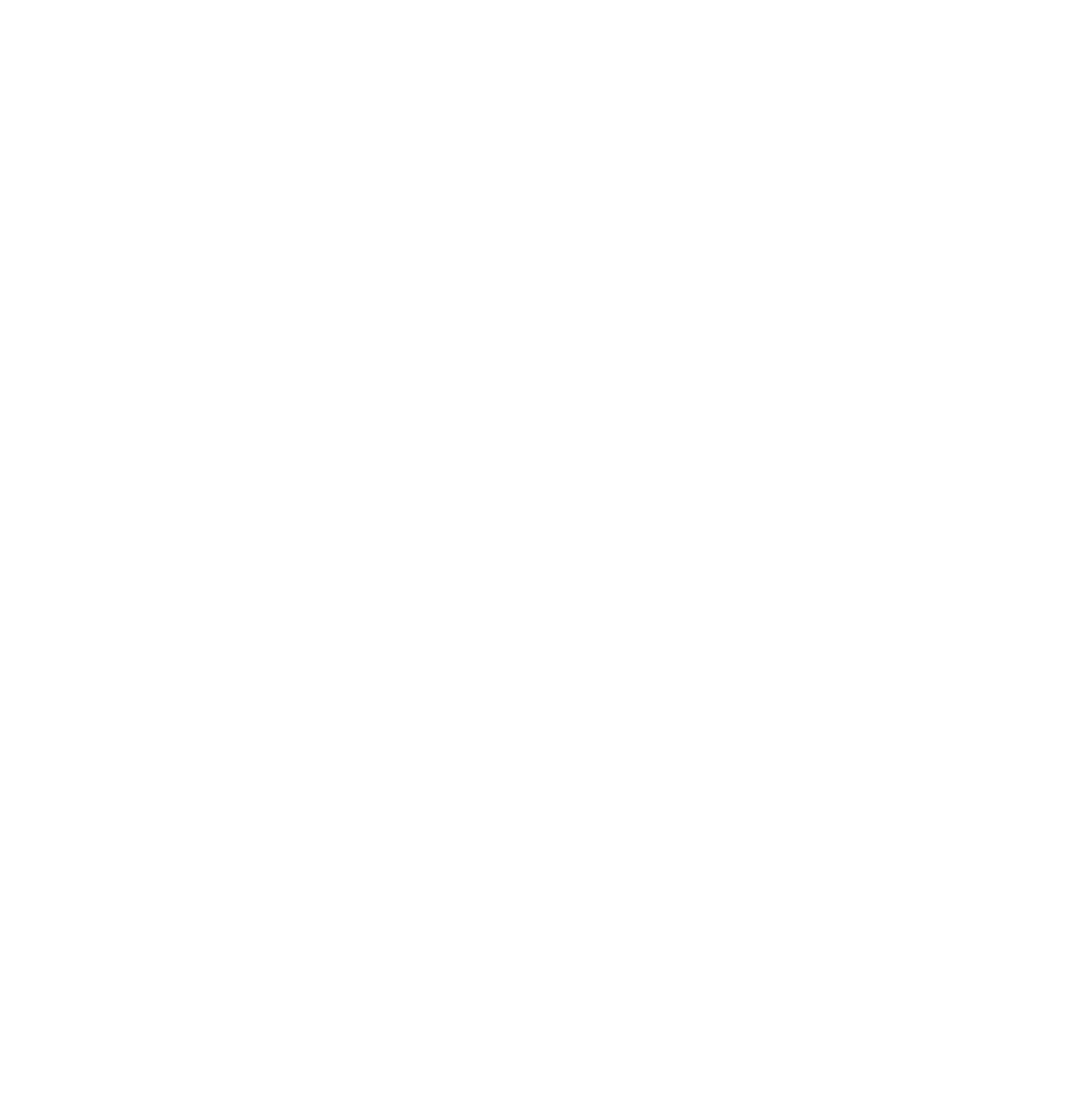
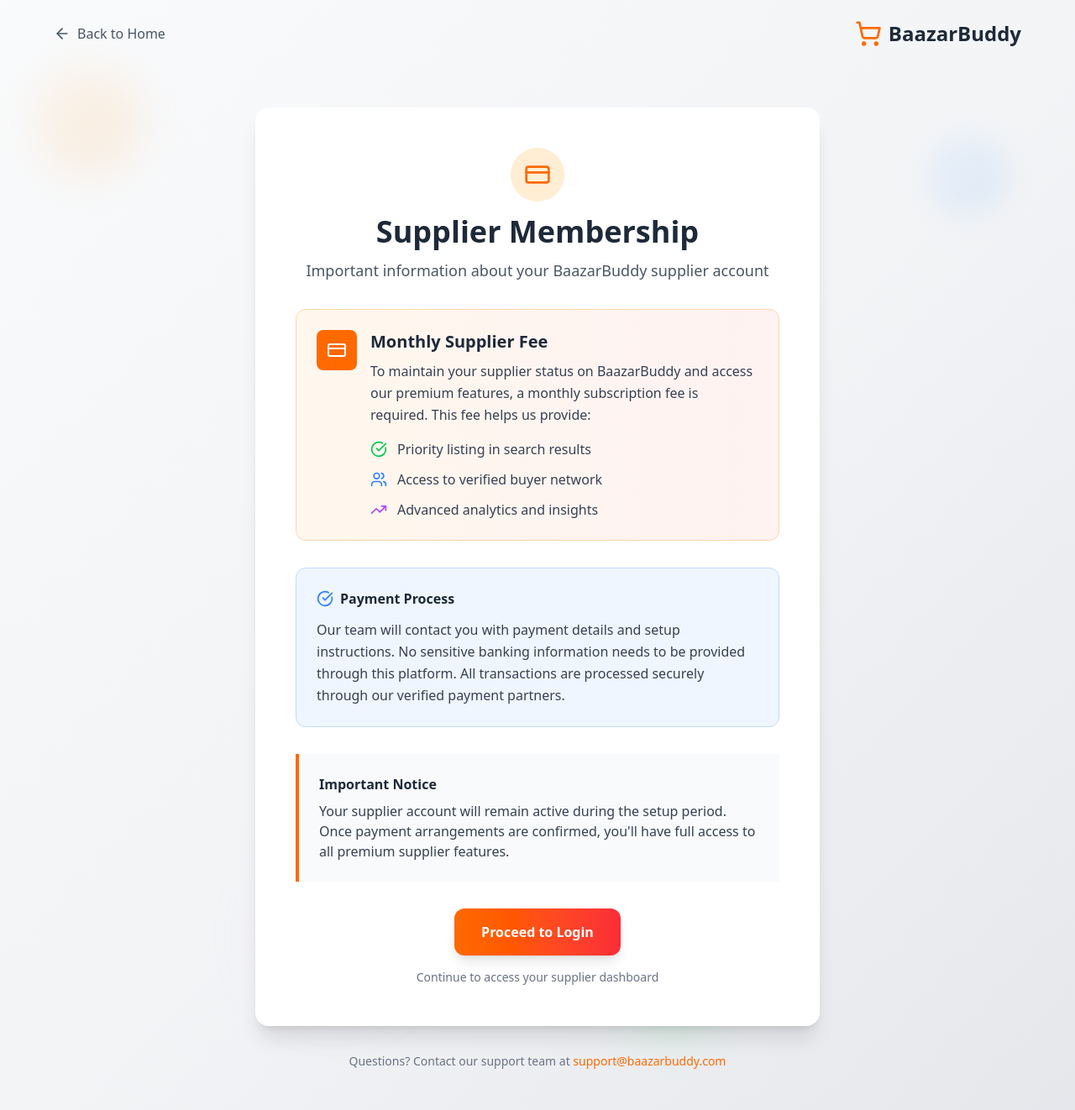
Before and after one commit to das-subho06/BazaarBuddy, a React (Vite) app in the folder client/: page /supplierSubscription in a window 1280 px wide. Before the commit this address had no page. Shown: the whole page at 84% size. Before the commit the page ends 800 px from the top, so only its background shows below. Built offline with nearby package versions, Linux system fonts and the light colour scheme.

Commit message:
added SupplierSubscription.jsx

```diff
--- a/client/src/App.jsx
+++ b/client/src/App.jsx
@@ -11,6 +11,7 @@
 import GetStarted from "./pages/getstarted.jsx";
 import StorePage from "./components/StorePage.jsx";
 import StorePageSeller from "./components/StorePageSeller.jsx";
+import SupplierSubscription from "./components/SupplierSubscription.jsx";
 
 
 function App() {
@@ -24,6 +25,7 @@
                     <Route path='/login' element={<Login/>}/>
                     <Route path='/storepage' element={<StorePage/>}/>
                     <Route path='/storepageseller' element={<StorePageSeller/>}/>
+                    <Route path='/supplierSubscription' element={<SupplierSubscription/>}/>
             </Routes>
                  <Toaster/>
         </div>
--- a/client/src/components/RegisterPage.jsx
+++ b/client/src/components/RegisterPage.jsx
@@ -105,7 +105,15 @@
 
 
     function navToLogin() {
-        navigate('/login');
+        if(formData.userType === 'vendor')
+        {
+            navigate('/login');
+        }
+        else
+        {
+            navigate('/SupplierSubscription');
+        }
+
     }
 
     return (
--- /dev/null
+++ b/client/src/components/SupplierSubscription.jsx
@@ -0,0 +1,133 @@
+import React from 'react';
+import { ArrowLeft, ShoppingCart, CreditCard, CheckCircle, Users, TrendingUp } from 'lucide-react';
+import {useNavigate} from "react-router-dom";
+
+
+
+
+function SupplierSubscription() {
+    const navigate = useNavigate();
+    return (
+        <div className="min-h-screen bg-gradient-to-br from-gray-50 via-gray-100 to-gray-200 relative overflow-hidden">
+            {/* Background decorative elements */}
+            <div className="absolute inset-0">
+                <div className="absolute top-20 left-10 w-32 h-32 bg-gradient-to-br from-orange-200 to-orange-300 rounded-full opacity-20 blur-xl"></div>
+                <div className="absolute top-40 right-20 w-24 h-24 bg-gradient-to-br from-blue-200 to-blue-300 rounded-full opacity-20 blur-lg"></div>
+                <div className="absolute bottom-32 left-1/4 w-40 h-40 bg-gradient-to-br from-purple-200 to-purple-300 rounded-full opacity-15 blur-2xl"></div>
+                <div className="absolute bottom-20 right-1/3 w-28 h-28 bg-gradient-to-br from-green-200 to-green-300 rounded-full opacity-20 blur-xl"></div>
+            </div>
+
+            {/* Header */}
+            <header className="relative z-10 p-6">
+                <div className="flex items-center justify-between max-w-6xl mx-auto">
+                    <button onClick={()=>{navigate('/');}} className="flex items-center text-gray-600 hover:text-gray-800 transition-colors">
+                        <ArrowLeft className="w-5 h-5 mr-2" />
+                        Back to Home
+                    </button>
+                    <div className="flex items-center">
+                        <ShoppingCart className="w-8 h-8 text-orange-500 mr-2" />
+                        <span className="text-2xl font-bold text-gray-800">BaazarBuddy</span>
+                    </div>
+                </div>
+            </header>
+
+            {/* Main Content */}
+            <main className="relative z-10 flex items-center justify-center px-6 py-12">
+                <div className="w-full max-w-2xl">
+                    {/* Main Card */}
+                    <div className="bg-white rounded-2xl shadow-xl p-8 md:p-12">
+                        {/* Header Section */}
+                        <div className="text-center mb-8">
+                            <div className="inline-flex items-center justify-center w-16 h-16 bg-orange-100 rounded-full mb-4">
+                                <CreditCard className="w-8 h-8 text-orange-500" />
+                            </div>
+                            <h1 className="text-3xl md:text-4xl font-bold text-gray-800 mb-3">
+                                Supplier Membership
+                            </h1>
+                            <p className="text-gray-600 text-lg">
+                                Important information about your BaazarBuddy supplier account
+                            </p>
+                        </div>
+
+                        {/* Fee Information Card */}
+                        <div className="bg-gradient-to-r from-orange-50 to-red-50 border border-orange-200 rounded-xl p-6 mb-8">
+                            <div className="flex items-start">
+                                <div className="flex-shrink-0">
+                                    <div className="w-12 h-12 bg-orange-500 rounded-lg flex items-center justify-center">
+                                        <CreditCard className="w-6 h-6 text-white" />
+                                    </div>
+                                </div>
+                                <div className="ml-4 flex-1">
+                                    <h3 className="text-xl font-semibold text-gray-800 mb-2">
+                                        Monthly Supplier Fee
+                                    </h3>
+                                    <p className="text-gray-700 leading-relaxed mb-4">
+                                        To maintain your supplier status on BaazarBuddy and access our premium features,
+                                        a monthly subscription fee is required. This fee helps us provide:
+                                    </p>
+
+                                    <div className="space-y-3">
+                                        <div className="flex items-center">
+                                            <CheckCircle className="w-5 h-5 text-green-500 mr-3 flex-shrink-0" />
+                                            <span className="text-gray-700">Priority listing in search results</span>
+                                        </div>
+                                        <div className="flex items-center">
+                                            <Users className="w-5 h-5 text-blue-500 mr-3 flex-shrink-0" />
+                                            <span className="text-gray-700">Access to verified buyer network</span>
+                                        </div>
+                                        <div className="flex items-center">
+                                            <TrendingUp className="w-5 h-5 text-purple-500 mr-3 flex-shrink-0" />
+                                            <span className="text-gray-700">Advanced analytics and insights</span>
+                                        </div>
+                                    </div>
+                                </div>
+                            </div>
+                        </div>
+
+                        {/* Payment Information */}
+                        <div className="bg-blue-50 border border-blue-200 rounded-xl p-6 mb-8">
+                            <h4 className="font-semibold text-gray-800 mb-3 flex items-center">
+                                <CheckCircle className="w-5 h-5 text-blue-500 mr-2" />
+                                Payment Process
+                            </h4>
+                            <p className="text-gray-700 leading-relaxed">
+                                Our team will contact you with payment details and setup instructions.
+                                No sensitive banking information needs to be provided through this platform.
+                                All transactions are processed securely through our verified payment partners.
+                            </p>
+                        </div>
+
+                        {/* Important Notice */}
+                        <div className="bg-gray-50 border-l-4 border-orange-500 p-6 mb-8">
+                            <h4 className="font-semibold text-gray-800 mb-2">Important Notice</h4>
+                            <p className="text-gray-700">
+                                Your supplier account will remain active during the setup period.
+                                Once payment arrangements are confirmed, you'll have full access to all premium supplier features.
+                            </p>
+                        </div>
+
+                        {/* Action Button */}
+                        <div className="text-center">
+                            <button onClick={()=>{navigate('/login');}} className="bg-gradient-to-r from-orange-500 to-red-500 hover:from-orange-600 hover:to-red-600 text-white font-semibold py-4 px-8 rounded-xl transition-all duration-200 transform hover:scale-105 shadow-lg hover:shadow-xl">
+                                Proceed to Login
+                            </button>
+                            <p className="text-sm text-gray-500 mt-4">
+                                Continue to access your supplier dashboard
+                            </p>
+                        </div>
+                    </div>
+
+                    {/* Footer Note */}
+                    <div className="text-center mt-8">
+                        <p className="text-gray-500 text-sm">
+                            Questions? Contact our support team at{' '}
+                            <span className="text-orange-500 font-medium">support@baazarbuddy.com</span>
+                        </p>
+                    </div>
+                </div>
+            </main>
+        </div>
+    );
+}
+
+export default SupplierSubscription;
```
